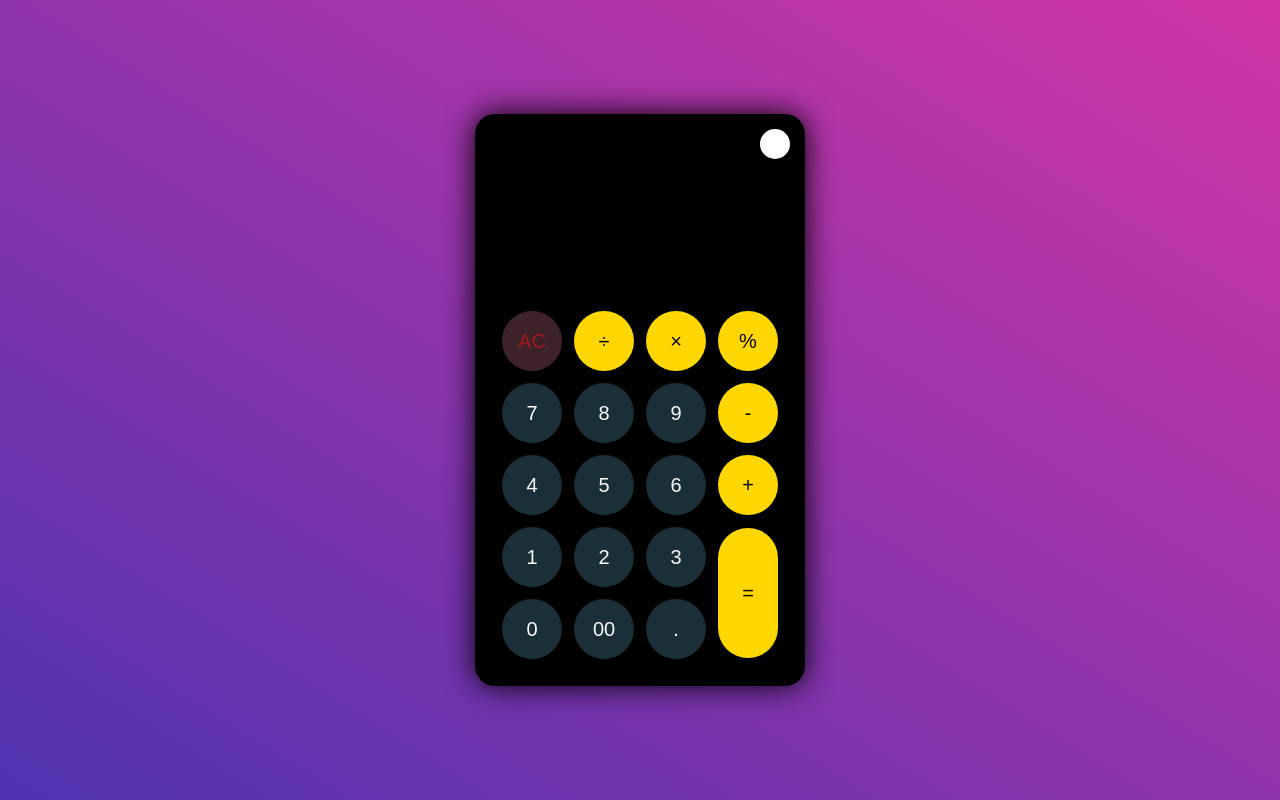
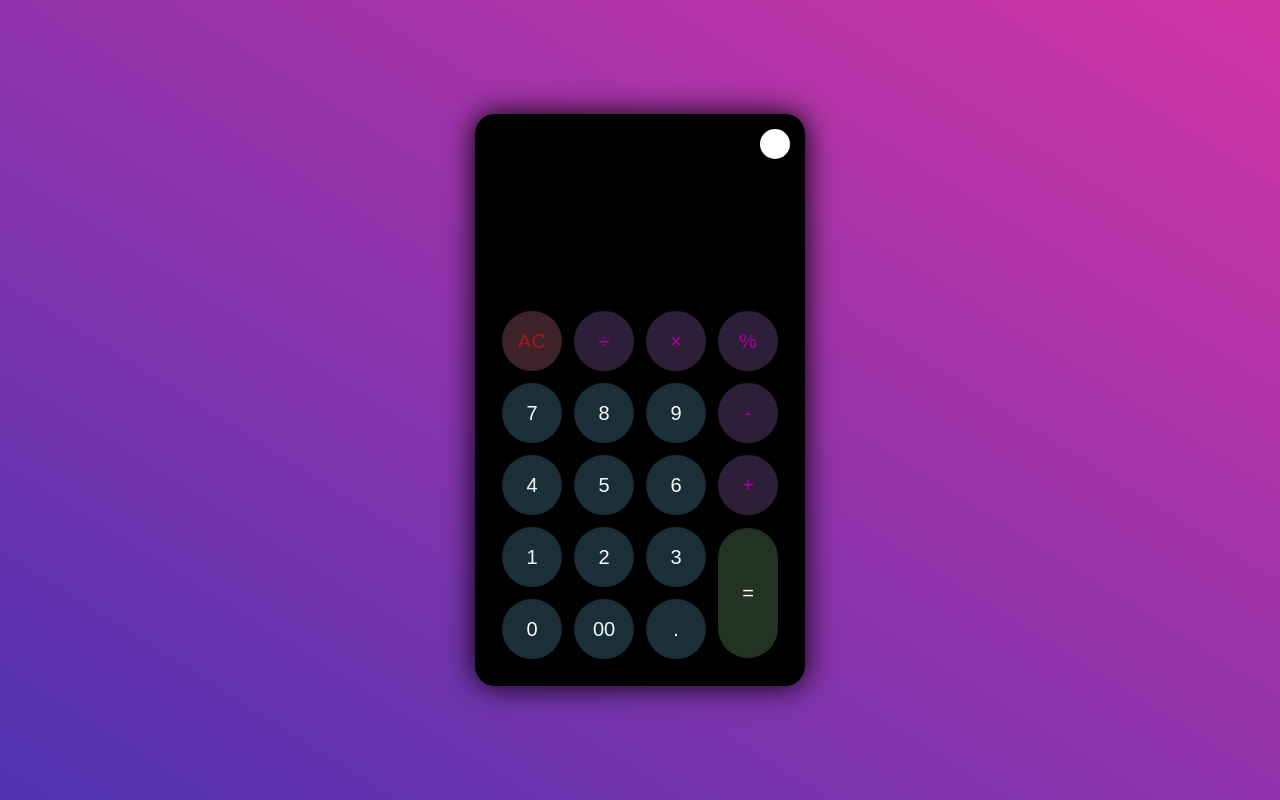
Before and after one commit to Porshcoder/calculator-pro, a plain HTML site: page index.html in a window 1280 px wide. Drawn offline with Linux system fonts and the light colour scheme.

Commit message:
modified button color

```diff
--- a/index.css
+++ b/index.css
@@ -79,8 +79,13 @@ color: rgb(158, 26, 26);
 }
 
 .calculator.dark button.btn-operator{
-    background-color: ;
-    color: ;
+    background-color: #2e1f39;
+    color: #aa00a4;
+}
+
+.calculator.dark button.btn-equal{
+    background-color: #223323;
+    color: #ffffff;
 }
 
 .theme-toggler{
```
